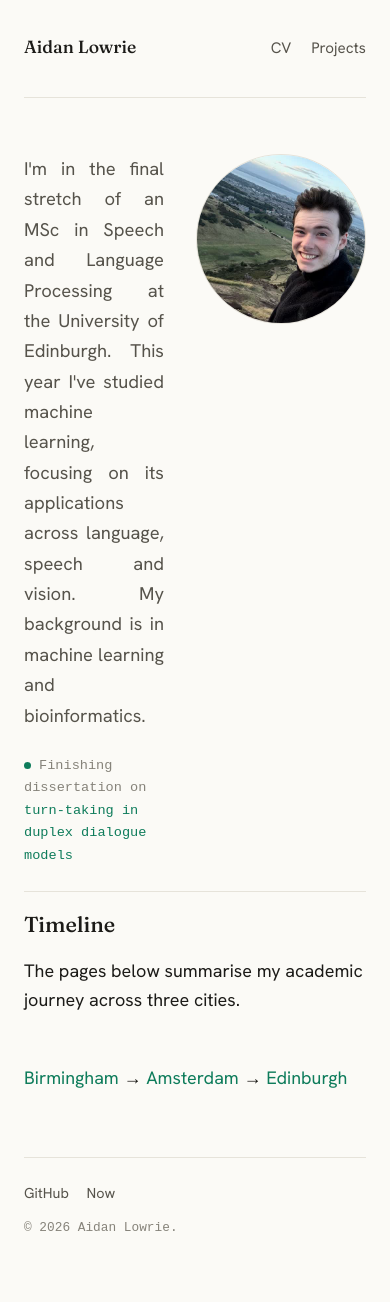
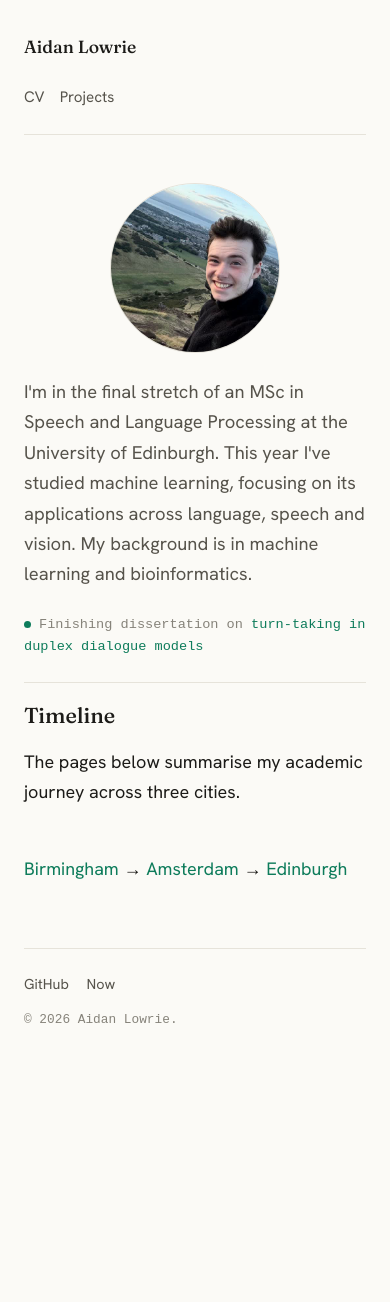
Before and after one commit to aidanlowrie/aidanlowrie.github.io, a Jekyll site: the page built from index.html, in a window 390 px wide. Built offline with Jekyll 4.4.1, drawn with Linux system fonts in a browser that asks for light colours; some web fonts are replaced; after the commit the page ends 1094 px from its top, so only the background shows below that.

Commit message:
Fix mobile layout issues
- Change breakpoint back to 700px for proper mobile handling
- Fix hero section mobile layout: single column, portrait on top
- Remove text width restrictions on mobile
- Center portrait and ensure proper text flow

```diff
--- a/assets/css/style.scss
+++ b/assets/css/style.scss
@@ -251,7 +251,7 @@ strong { font-weight:500; }
 
 /* load reveal */
 .reveal { opacity:1; transform:none; }
-@media (max-width:200px) {
+@media (max-width:700px) {
   .site-nav {
     padding-bottom:1.5rem;
     margin-bottom:2rem;
@@ -271,13 +271,21 @@ strong { font-weight:500; }
   }
   .hero {
     grid-template-columns:1fr;
-    gap:0.85rem;
+    gap:1.5rem;
+  }
+  .hero-intro {
+    max-width:100%;
+  }
+  .hero-tagline {
+    text-align:left;
+    max-width:100%;
   }
   .page p, .project p, .post p {
-    max-width:18rem;
+    max-width:100%;
   }
   .hero-portrait {
-    margin-top:0;
+    margin:0 auto;
+    order:-1;
   }
   .page-banner {
     margin-bottom:1.6rem;
```
